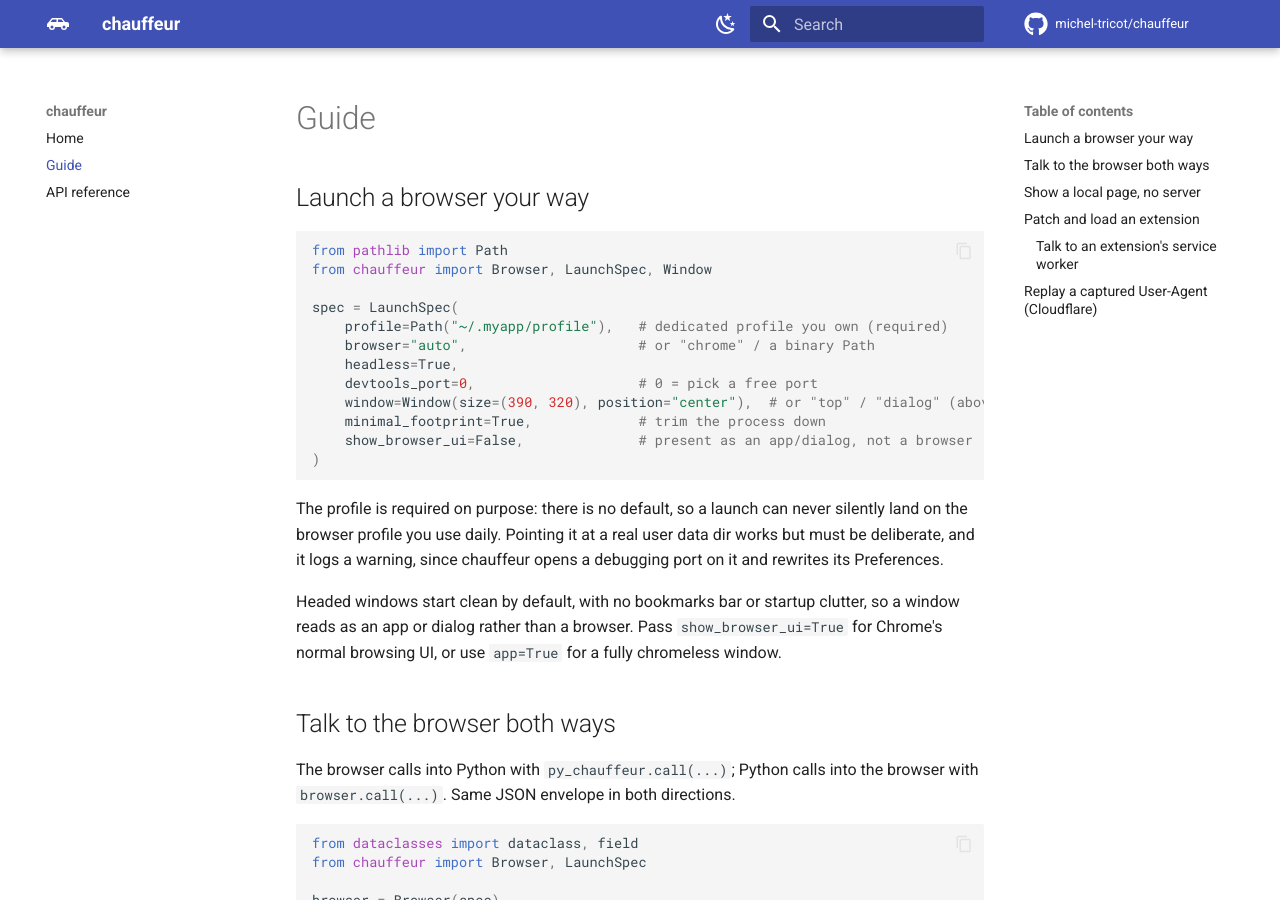
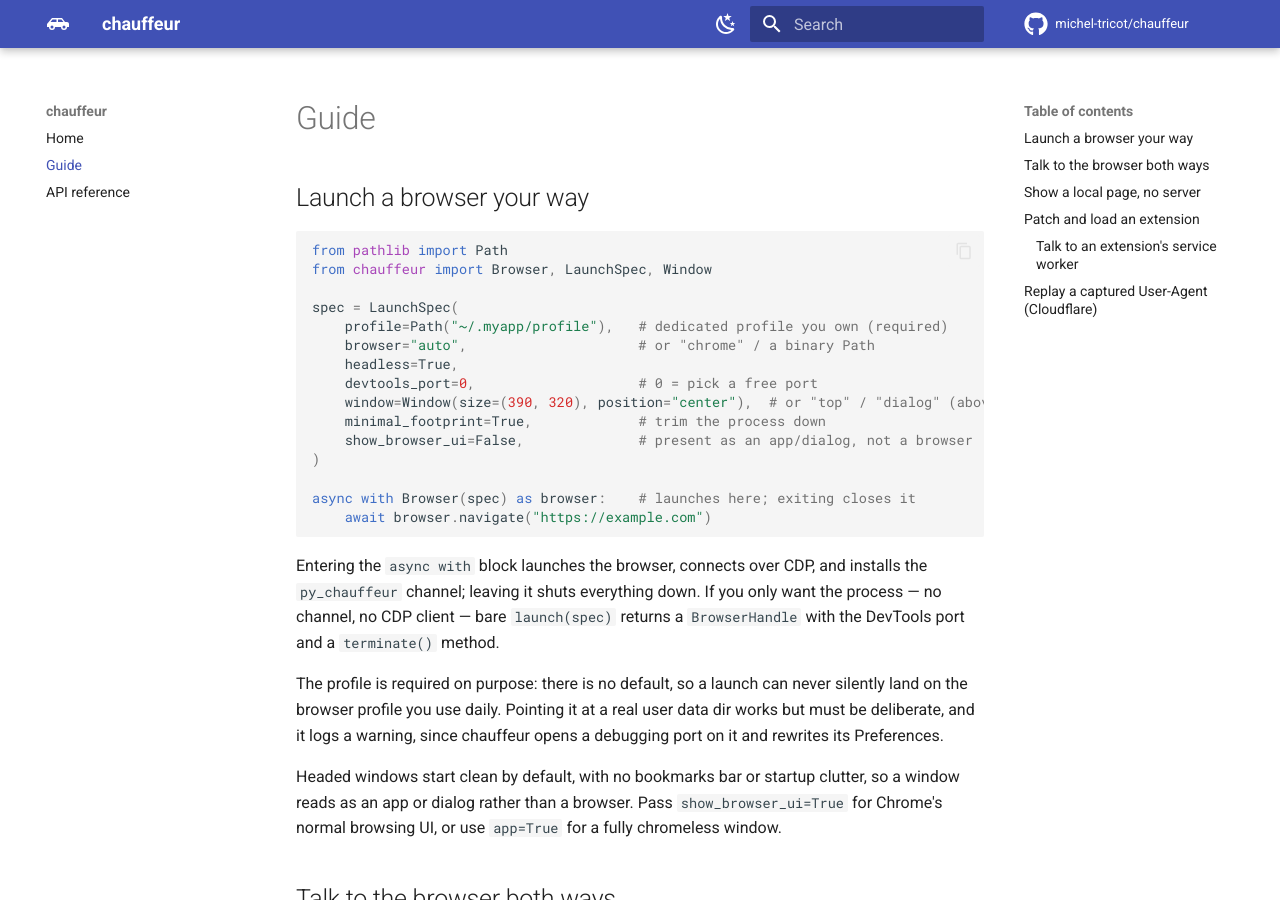
Before and after one commit to michel-tricot/chauffeur, an MkDocs documentation site: the page built from docs/guide.md, in a window 1280 px wide and 900 px high. Built offline with MkDocs 1.6.1 and Material for MkDocs 9.7.7, drawn with Linux system fonts in a browser that asks for light colours; comment, search, counter and statistics services are not loaded.

Commit message:
Show the actual launch in the guide sample and release 0.11.3
The "Launch a browser your way" sample stopped at the LaunchSpec; it now enters
the async with Browser(spec) block and navigates, with a note on what
entering/leaving the block does and the bare launch() -> BrowserHandle
alternative. Also sync the README's Window comment with the "top" position
added in 0.11.2.

Co-Authored-By: Claude Fable 5 <noreply@anthropic.com>

````diff
--- a/docs/guide.md
+++ b/docs/guide.md
@@ -15,7 +15,15 @@ spec = LaunchSpec(
     minimal_footprint=True,             # trim the process down
     show_browser_ui=False,              # present as an app/dialog, not a browser
 )
+
+async with Browser(spec) as browser:    # launches here; exiting closes it
+    await browser.navigate("https://example.com")
 ```
+
+Entering the `async with` block launches the browser, connects over CDP, and
+installs the `py_chauffeur` channel; leaving it shuts everything down. If you
+only want the process — no channel, no CDP client — bare `launch(spec)` returns
+a `BrowserHandle` with the DevTools port and a `terminate()` method.
 
 The profile is required on purpose: there is no default, so a launch can never
 silently land on the browser profile you use daily. Pointing it at a real user
--- a/pyproject.toml
+++ b/pyproject.toml
@@ -2,7 +2,7 @@
 
 [project]
 name = "chauffeur"
-version = "0.11.2"
+version = "0.12.0"
 description = "Control a local Chromium-family browser: launch it your way, patch and load extensions, talk to it both ways"
 readme = "README.md"
 license = "MIT"
````
Also changed, not shown: README.md (+9 -1 lines), 1 other file.
